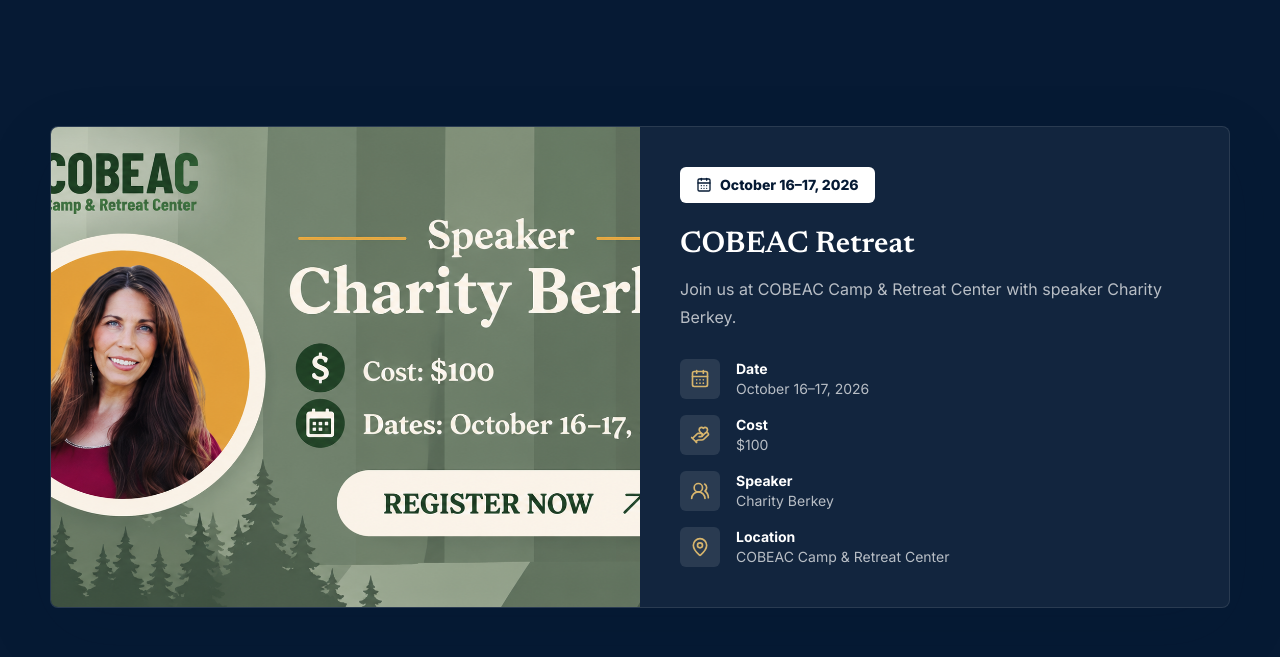
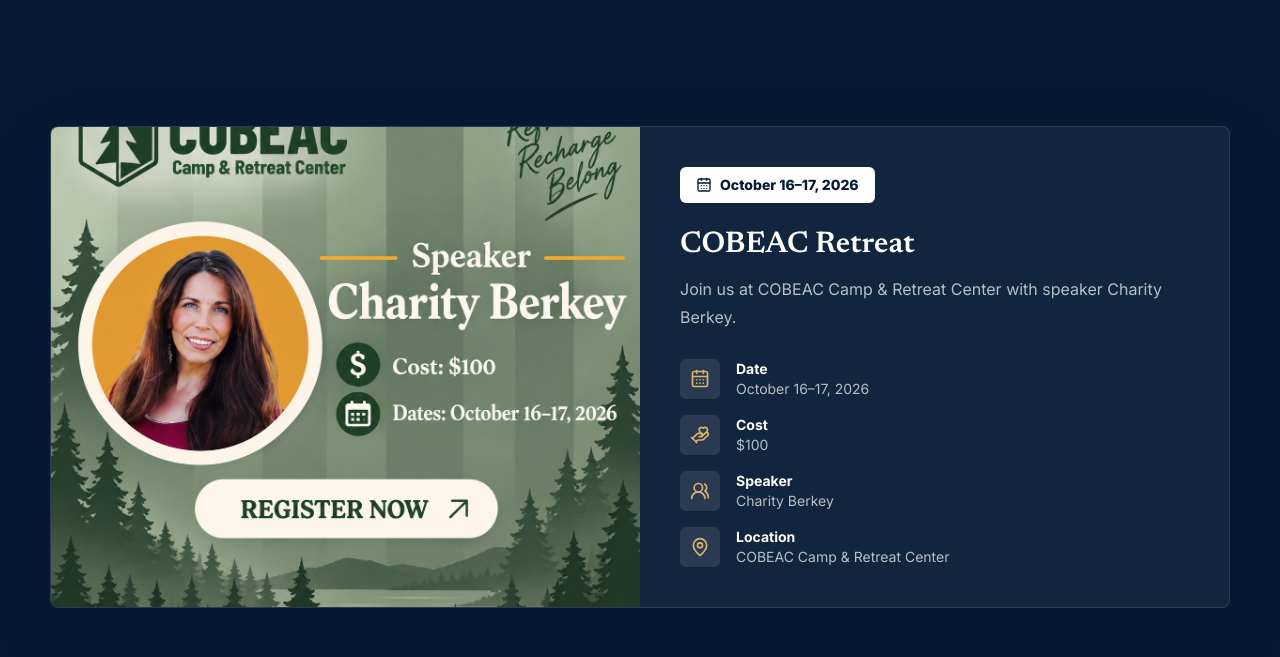
Before and after one commit to edesent/hhbcmi-redesign, a Next.js app: page / in a window 1280 px wide. Shown: the part 1700-2357 px from the top of the page. Built offline with nearby package versions, Linux system fonts and the light colour scheme; no server answers.

Commit message:
Replaced the COBEAC event picture

```diff
--- a/src/app/page.tsx
+++ b/src/app/page.tsx
@@ -324,7 +324,7 @@
         <div className="mt-12 grid overflow-hidden rounded-lg border border-white/10 bg-white/5 soft-shadow lg:grid-cols-2">
           <div className="relative min-h-[320px] lg:min-h-full">
             <Image
-              src="/events/be1f7cca-3fd1-466e-9fdc-aa41cf061ff1.png"
+              src="/events/file-00000000b32881f5b146caa16139ac1b.png"
               alt="COBEAC retreat event featuring speaker Charity Berkey"
               fill
               sizes="(min-width: 1024px) 50vw, 100vw"
```
